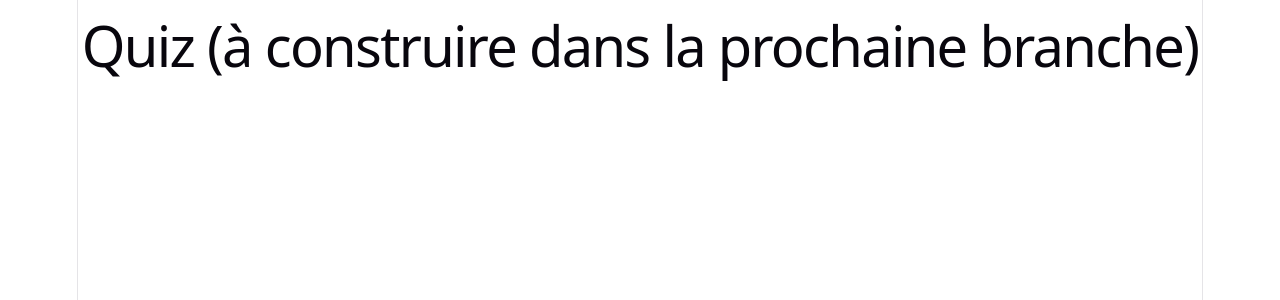
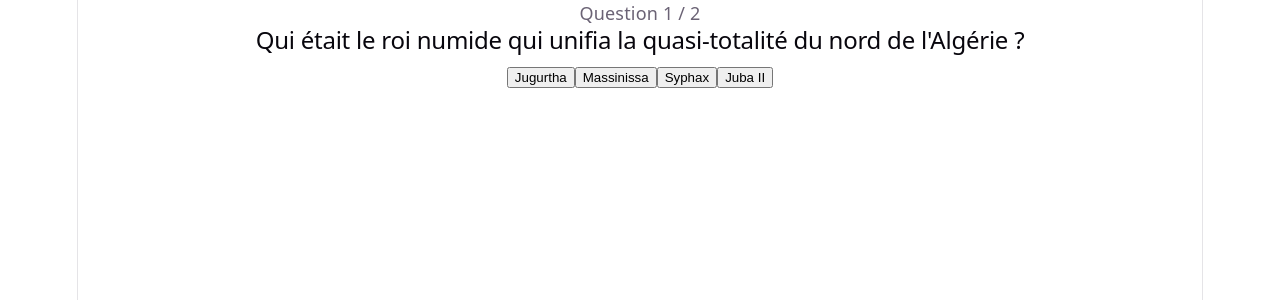
Before and after one commit to Dev4women/algeria-history-app, a React (Vite) app: page /lecon/1/quiz in a window 1280 px wide. Shown: the top 300 px of the page. Built offline with nearby package versions, Linux system fonts and the light colour scheme.

Commit message:
Implement quiz logic with score tracking in Redux (#4)

```diff
--- a/src/pages/QuizPage.jsx
+++ b/src/pages/QuizPage.jsx
@@ -1,7 +1,100 @@
+import { useState } from "react";
+import { useParams, useNavigate, Link } from "react-router-dom";
+import { useDispatch } from "react-redux";
+import { setQuizScore } from "../redux/progressSlice";
+import periods from "../data/periods";
+
 function QuizPage() {
+  const { id } = useParams();
+  const dispatch = useDispatch();
+  const navigate = useNavigate();
+
+  const [currentQuestionIndex, setCurrentQuestionIndex] = useState(0);
+  const [selectedAnswer, setSelectedAnswer] = useState(null);
+  const [score, setScore] = useState(0);
+  const [showResult, setShowResult] = useState(false);
+
+  let lesson = null;
+  for (const period of periods) {
+    const found = period.lessons.find((l) => l.id === parseInt(id));
+    if (found) lesson = found;
+  }
+
+  if (!lesson) {
+    return <p>Quiz introuvable.</p>;
+  }
+
+  const quiz = lesson.quiz;
+  const currentQuestion = quiz[currentQuestionIndex];
+
+  function handleAnswerClick(option) {
+    if (selectedAnswer) return;
+
+    setSelectedAnswer(option);
+
+    if (option === currentQuestion.correctAnswer) {
+      setScore(score + 1);
+    }
+  }
+
+  function handleNextClick() {
+    const isLastQuestion = currentQuestionIndex === quiz.length - 1;
+
+    if (isLastQuestion) {
+      dispatch(setQuizScore({ lessonId: lesson.id, score, total: quiz.length }));
+      setShowResult(true);
+    } else {
+      setCurrentQuestionIndex(currentQuestionIndex + 1);
+      setSelectedAnswer(null);
+    }
+  }
+
+  if (showResult) {
+    return (
+      <div className="quiz-page">
+        <h2>Quiz terminé !</h2>
+        <p>Tu as obtenu {score} bonnes réponses sur {quiz.length}.</p>
+        <Link to={`/lecon/${lesson.id}`}>Retour à la leçon</Link>
+        <br />
+        <Link to="/">Retour à l'accueil</Link>
+      </div>
+    );
+  }
+
   return (
     <div className="quiz-page">
-      <h1>Quiz (à construire dans la prochaine branche)</h1>
+      <p>Question {currentQuestionIndex + 1} / {quiz.length}</p>
+      <h2>{currentQuestion.question}</h2>
+
+      <div className="quiz-options">
+        {currentQuestion.options.map((option) => {
+          let className = "quiz-option-btn";
+
+          if (selectedAnswer) {
+            if (option === currentQuestion.correctAnswer) {
+              className += " correct";
+            } else if (option === selectedAnswer) {
+              className += " incorrect";
+            }
+          }
+
+          return (
+            <button
+              key={option}
+              className={className}
+              onClick={() => handleAnswerClick(option)}
+            >
+              {option}
+            </button>
+          );
+        })}
+      </div>
+
+      {selectedAnswer && (
+        <button onClick={handleNextClick}>
+          {currentQuestionIndex === quiz.length - 1 ? "Voir le résultat" : "Question suivante"}
+        </button>
+      )}
     </div>
   );
 }
```
